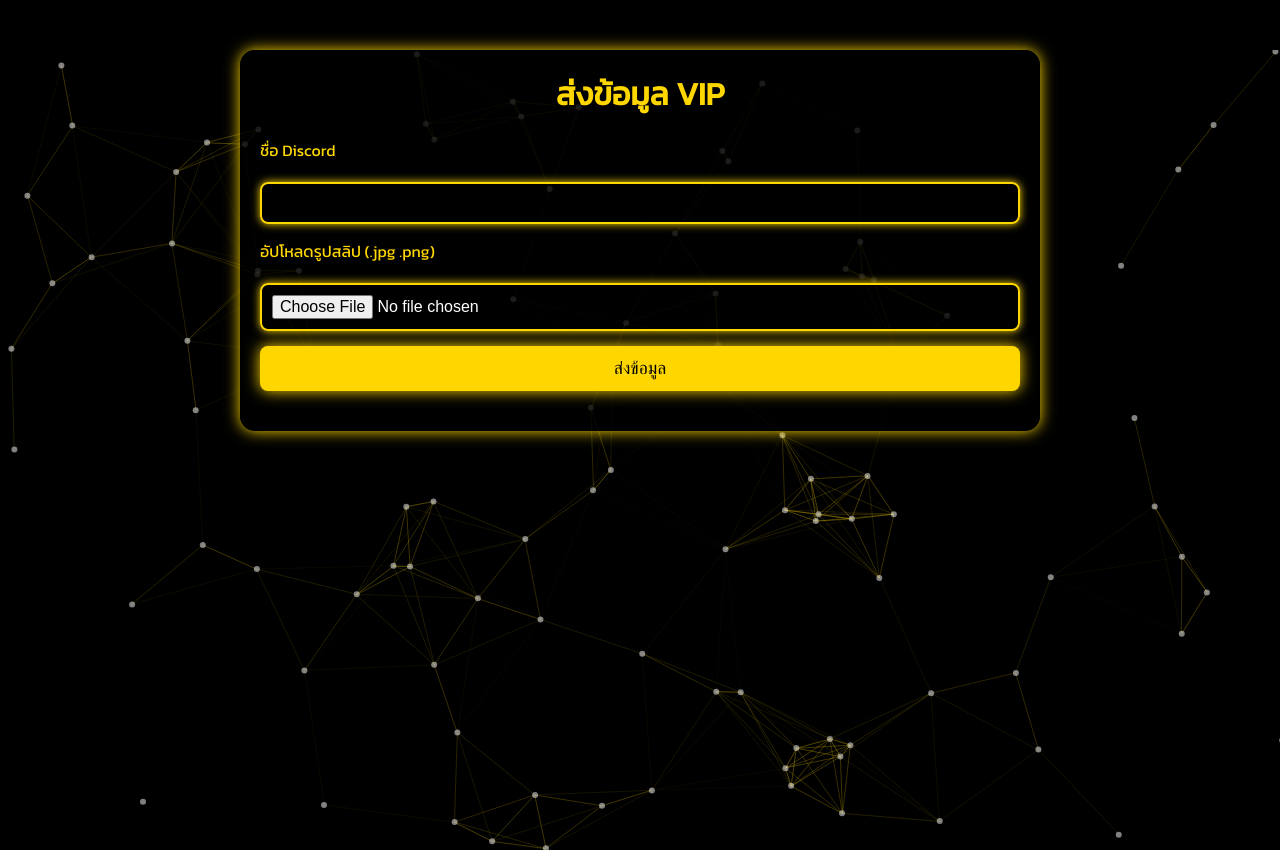
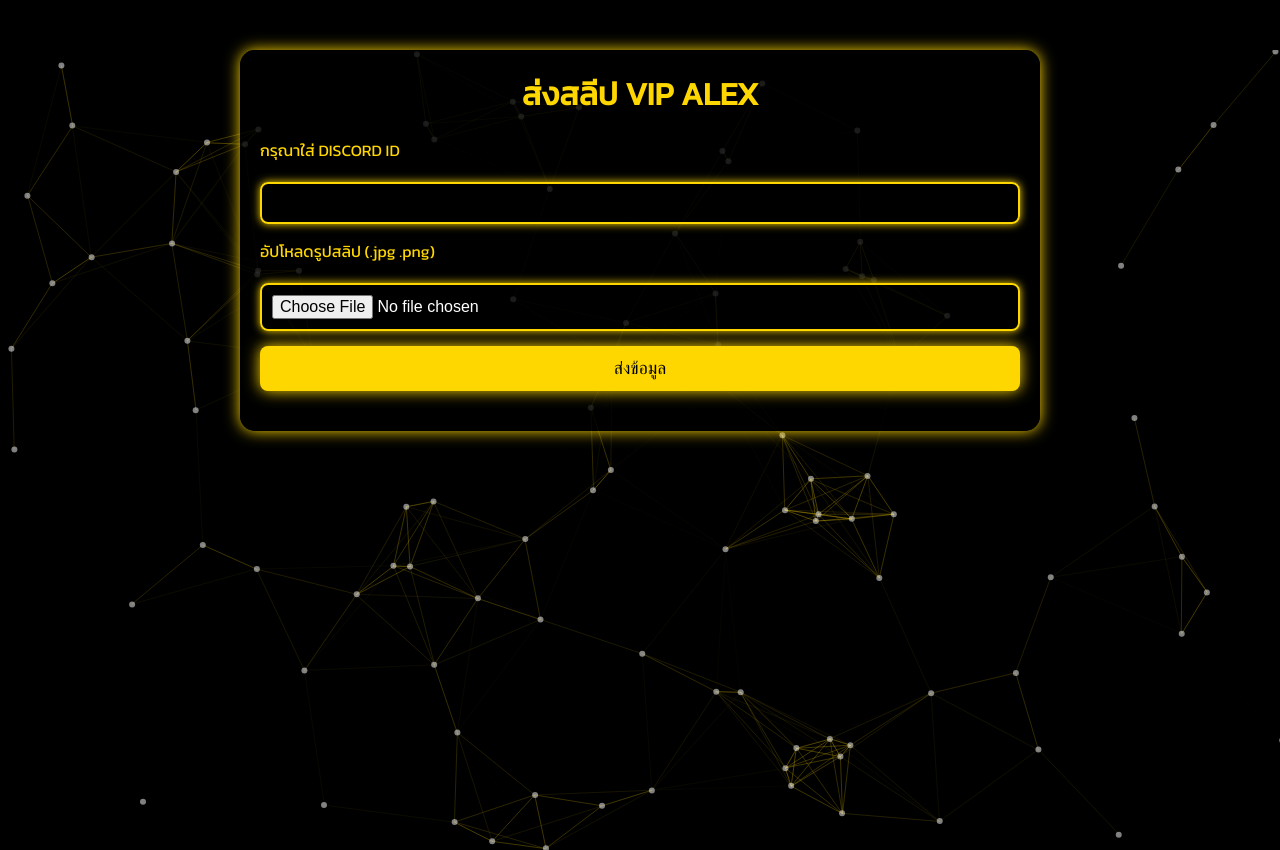
Before and after one commit to rrive0/alex, a website: page vip.html in a window 1280 px wide. Drawn offline with nearby package versions, Linux system fonts and the light colour scheme.

Commit message:
Update vip.html

```diff
--- a/vip.html
+++ b/vip.html
@@ -10,9 +10,9 @@
   <div id="particles-js"></div>
 
   <div class="container">
-    <h1>ส่งข้อมูล VIP</h1>
+    <h1>ส่งสลีป VIP ALEX</h1>
     <form id="vipForm">
-      <label for="discordName">ชื่อ Discord</label>
+      <label for="discordName">กรุณาใส่ DISCORD ID </label>
       <input type="text" id="discordName" required>
 
       <label for="image">อัปโหลดรูปสลิป (.jpg .png)</label>
```
